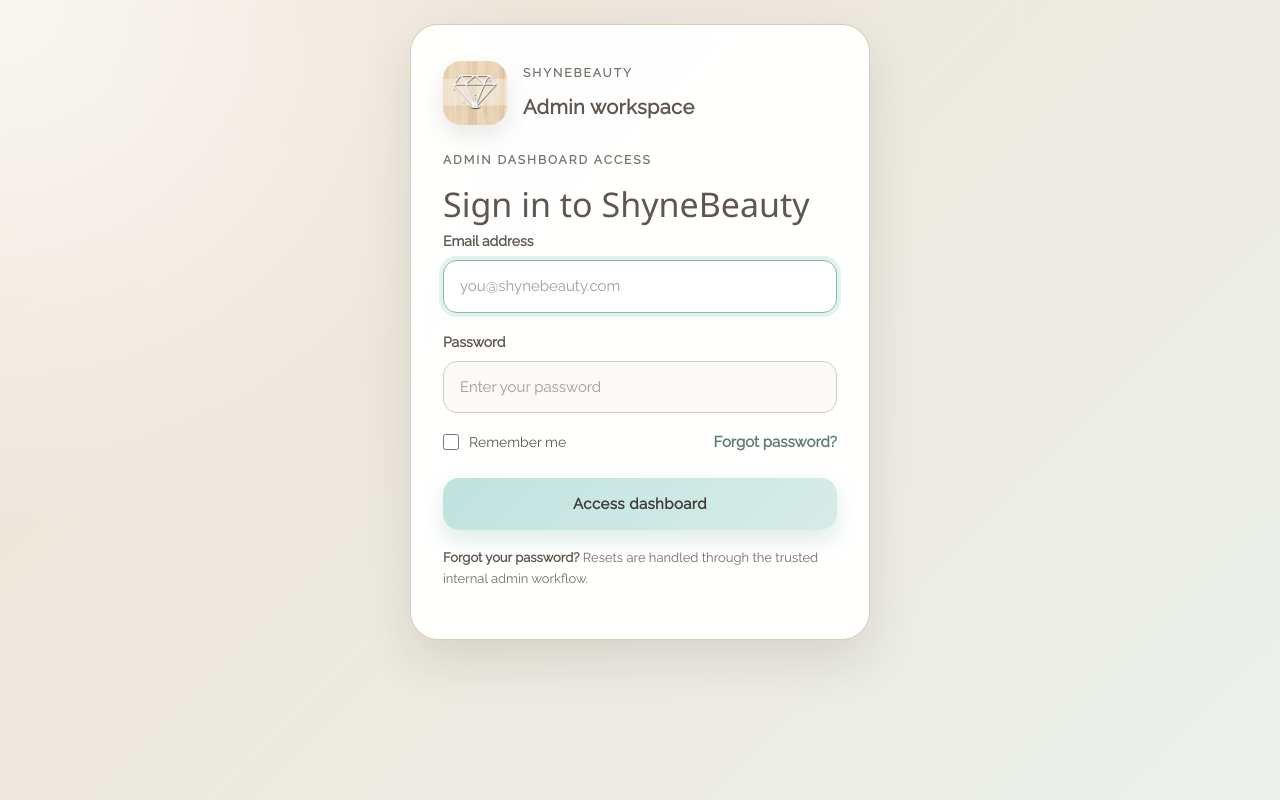
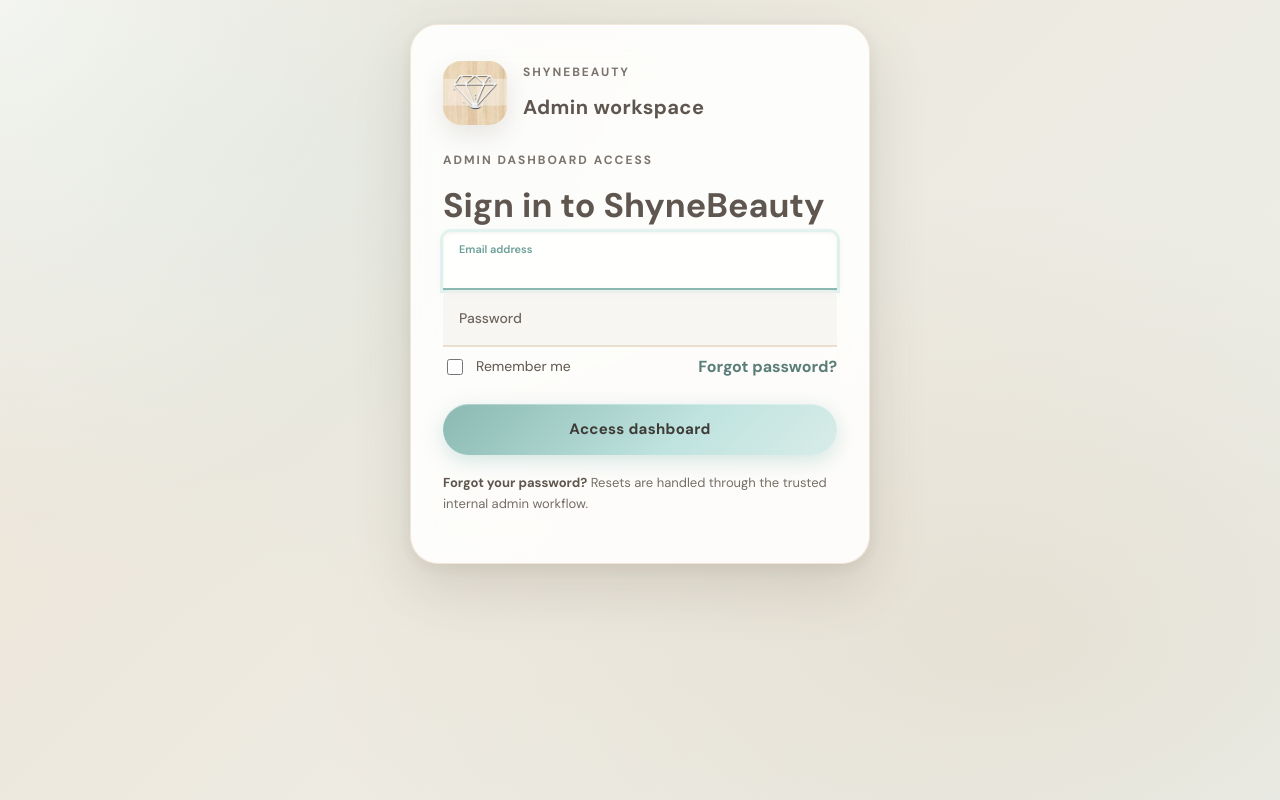
Before and after one commit to bianca-amoako/ShyneBeauty, a Flask app: page /login in a window 1280 px wide. Run offline with Flask 3, Linux system fonts and the light colour scheme.

Commit message:
Add floating-label auth forms

```diff
--- a/templates/login.html
+++ b/templates/login.html
@@ -4,252 +4,13 @@
   <title>ShyneBeauty Admin Login</title>
   <meta charset="UTF-8">
   <meta name="viewport" content="width=device-width, initial-scale=1">
-  <link rel="stylesheet" href="https://www.w3schools.com/w3css/5/w3.css">
-  <link rel="stylesheet" href="https://fonts.googleapis.com/css?family=Raleway">
-  <link rel="stylesheet" href="https://cdnjs.cloudflare.com/ajax/libs/font-awesome/4.7.0/css/font-awesome.min.css">
-
-  <style>
-    :root {
-      --sb-bg: #f6f3ee;
-      --sb-text: #4f4a45;
-      --sb-heading: #7c746c;
-      --sb-soft: #fcfaf7;
-      --sb-white: #ffffff;
-      --sb-border: #d7c3aa;
-      --sb-accent: #bfe3df;
-      --sb-accent-deep: #8ab9b2;
-      --sb-error-bg: #f5ded4;
-      --sb-error-border: #d8aa97;
-      --sb-info-bg: #d8ece8;
-      --sb-info-border: #9ecfc7;
-      --sb-shadow: 0 20px 48px rgba(90, 76, 60, 0.15);
-    }
-
-    html, body {
-      min-height: 100%;
-    }
-
-    body {
-      margin: 0;
-      font-family: "Raleway", sans-serif;
-      display: flex;
-      align-items: center;
-      justify-content: center;
-      padding: 24px;
-      background:
-        radial-gradient(circle at top left, rgba(255, 255, 255, 0.7), transparent 35%),
-        linear-gradient(135deg, rgba(231, 216, 195, 0.55), rgba(191, 227, 223, 0.18)),
-        var(--sb-bg);
-      color: var(--sb-text);
-    }
-
-    .sb-login-shell {
-      width: min(100%, 460px);
-    }
-
-    .sb-login-panel {
-      background: rgba(255, 255, 255, 0.96);
-      border: 1px solid rgba(215, 195, 170, 0.85);
-      border-radius: 28px;
-      box-shadow: var(--sb-shadow);
-      padding: 36px 32px;
-      backdrop-filter: blur(6px);
-    }
-
-    .sb-brand-mark {
-      display: flex;
-      align-items: center;
-      gap: 16px;
-      margin-bottom: 26px;
-    }
-
-    .sb-brand-icon {
-      width: 64px;
-      height: 64px;
-      border-radius: 18px;
-      object-fit: cover;
-      box-shadow: 0 10px 24px rgba(80, 65, 52, 0.12);
-    }
-
-    .sb-brand-kicker,
-    .sb-eyebrow {
-      text-transform: uppercase;
-      letter-spacing: 2px;
-      font-size: 12px;
-      font-weight: 700;
-      color: var(--sb-heading);
-      margin: 0 0 10px;
-    }
-
-    .sb-brand-name {
-      margin: 0;
-      color: #5f564f;
-      font-size: 20px;
-      font-weight: 700;
-      letter-spacing: 0.4px;
-    }
-
-    .sb-login-panel h1 {
-      margin: 0;
-      font-size: 34px;
-      color: #5f564f;
-    }
-
-    .sb-subtle {
-      margin: 14px 0 24px;
-      color: #736b63;
-      line-height: 1.6;
-    }
-
-    .sb-message-stack {
-      display: grid;
-      gap: 12px;
-      margin-bottom: 20px;
-    }
-
-    .sb-message {
-      border-radius: 14px;
-      padding: 14px 16px;
-      font-size: 14px;
-      line-height: 1.5;
-      border: 1px solid transparent;
-    }
-
-    .sb-message-error {
-      background: var(--sb-error-bg);
-      border-color: var(--sb-error-border);
-      color: #704b3f;
-    }
-
-    .sb-message-info {
-      background: var(--sb-info-bg);
-      border-color: var(--sb-info-border);
-      color: #3d5a55;
-    }
-
-    .sb-field {
-      margin-bottom: 18px;
-    }
-
-    .sb-label {
-      display: inline-block;
-      margin-bottom: 8px;
-      font-size: 14px;
-      font-weight: 700;
-      color: #60564e;
-    }
-
-    .sb-input {
-      width: 100%;
-      padding: 14px 16px;
-      border-radius: 14px;
-      border: 1px solid #d8ccbc;
-      background: var(--sb-soft);
-      color: var(--sb-text);
-      transition: border-color 0.2s ease, box-shadow 0.2s ease, background-color 0.2s ease;
-    }
-
-    .sb-input:focus {
-      outline: none;
-      border-color: var(--sb-accent-deep);
-      background: #ffffff;
-      box-shadow: 0 0 0 4px rgba(191, 227, 223, 0.45);
-    }
-
-    .sb-form-meta {
-      display: flex;
-      align-items: center;
-      justify-content: space-between;
-      gap: 16px;
-      margin: 8px 0 24px;
-      flex-wrap: wrap;
-    }
-
-    .sb-checkbox-wrap {
-      display: inline-flex;
-      align-items: center;
-      gap: 10px;
-      font-size: 14px;
-      color: #60564e;
-    }
-
-    .sb-checkbox-wrap input {
-      width: 16px;
-      height: 16px;
-      accent-color: #8fbfb8;
-    }
-
-    .sb-link {
-      color: #5a7d78;
-      text-decoration: none;
-      font-weight: 700;
-    }
-
-    .sb-link:hover,
-    .sb-link:focus {
-      text-decoration: underline;
-    }
-
-    .sb-submit {
-      width: 100%;
-      border: 0;
-      border-radius: 16px;
-      padding: 15px 18px;
-      background: linear-gradient(135deg, var(--sb-accent), #d8ece8);
-      color: #3f3b37;
-      font-size: 15px;
-      font-weight: 700;
-      letter-spacing: 0.4px;
-      cursor: pointer;
-      transition: transform 0.2s ease, box-shadow 0.2s ease, filter 0.2s ease;
-      box-shadow: 0 10px 22px rgba(138, 185, 178, 0.28);
-    }
-
-    .sb-submit:hover,
-    .sb-submit:focus {
-      transform: translateY(-1px);
-      filter: brightness(0.98);
-      outline: none;
-    }
-
-    .sb-helper {
-      margin-top: 18px;
-      font-size: 13px;
-      line-height: 1.6;
-      color: #766e66;
-    }
-
-    .sb-helper strong {
-      color: #60564e;
-    }
-
-    @media (max-width: 600px) {
-      body {
-        padding: 16px;
-      }
-
-      .sb-login-panel {
-        border-radius: 22px;
-        padding: 28px 22px;
-      }
-
-      .sb-login-panel h1 {
-        font-size: 28px;
-      }
-
-      .sb-brand-mark {
-        gap: 12px;
-      }
-
-      .sb-brand-icon {
-        width: 56px;
-        height: 56px;
-      }
-    }
-  </style>
+  <link rel="preconnect" href="https://fonts.googleapis.com">
+  <link rel="preconnect" href="https://fonts.gstatic.com" crossorigin>
+  <link rel="stylesheet" href="https://fonts.googleapis.com/css2?family=DM+Sans:ital,opsz,wght@0,9..40,300;0,9..40,400;0,9..40,500;0,9..40,600;0,9..40,700;1,9..40,400&family=Raleway:wght@600;700&display=swap">
+  <link rel="stylesheet" href="{{ url_for('static', filename='css/shyne.css') }}">
 </head>
 
-<body>
+<body class="sb-login-body">
   <main class="sb-login-shell">
     <section class="sb-login-panel" aria-labelledby="login-heading">
       <div class="sb-brand-mark">
@@ -257,6 +18,8 @@
           src="{{ url_for('static', filename='shyneIcon.png') }}"
           alt="ShyneBeauty icon"
           class="sb-brand-icon"
+          width="64"
+          height="64"
         >
         <div>
           <p class="sb-brand-kicker">ShyneBeauty</p>
@@ -294,8 +57,7 @@
       <form method="post" action="{{ url_for('login') }}" novalidate>
         <input type="hidden" name="next" value="{{ next_url }}">
 
-        <div class="sb-field">
-          <label class="sb-label" for="email">Email address</label>
+        <div class="sb-field sb-field-float">
           <input
             class="sb-input"
             id="email"
@@ -303,15 +65,16 @@
             type="email"
             inputmode="email"
             autocomplete="email"
-            placeholder="you@shynebeauty.com"
+            spellcheck="false"
+            placeholder=" "
             value="{{ form_data.email }}"
             required
             autofocus
           >
+          <label for="email">Email address</label>
         </div>
 
-        <div class="sb-field">
-          <label class="sb-label" for="password">Password</label>
+        <div class="sb-field sb-field-float">
           <input
             class="sb-input"
             id="password"
@@ -319,9 +82,10 @@
             type="password"
             autocomplete="current-password"
             aria-describedby="password-help"
-            placeholder="Enter your password"
+            placeholder=" "
             required
           >
+          <label for="password">Password</label>
         </div>
 
         <div class="sb-form-meta">
```
Also changed, not shown: templates/change_password.html (+4 -4 lines).
